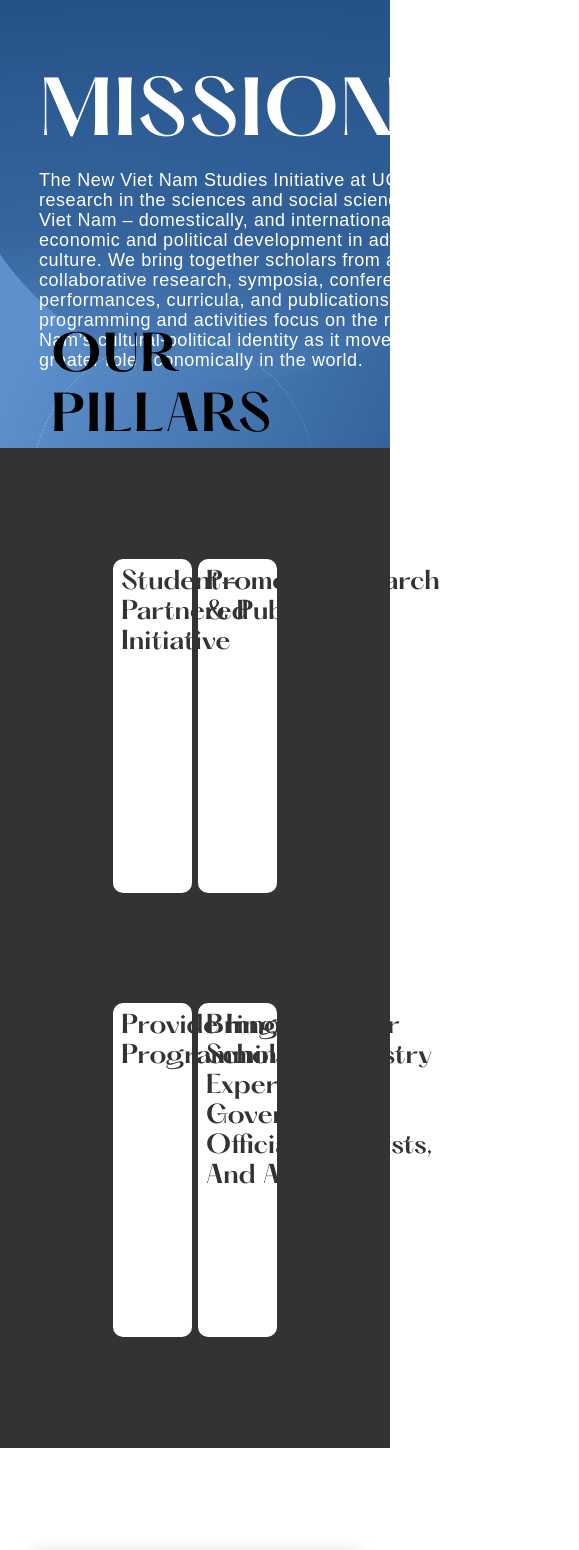
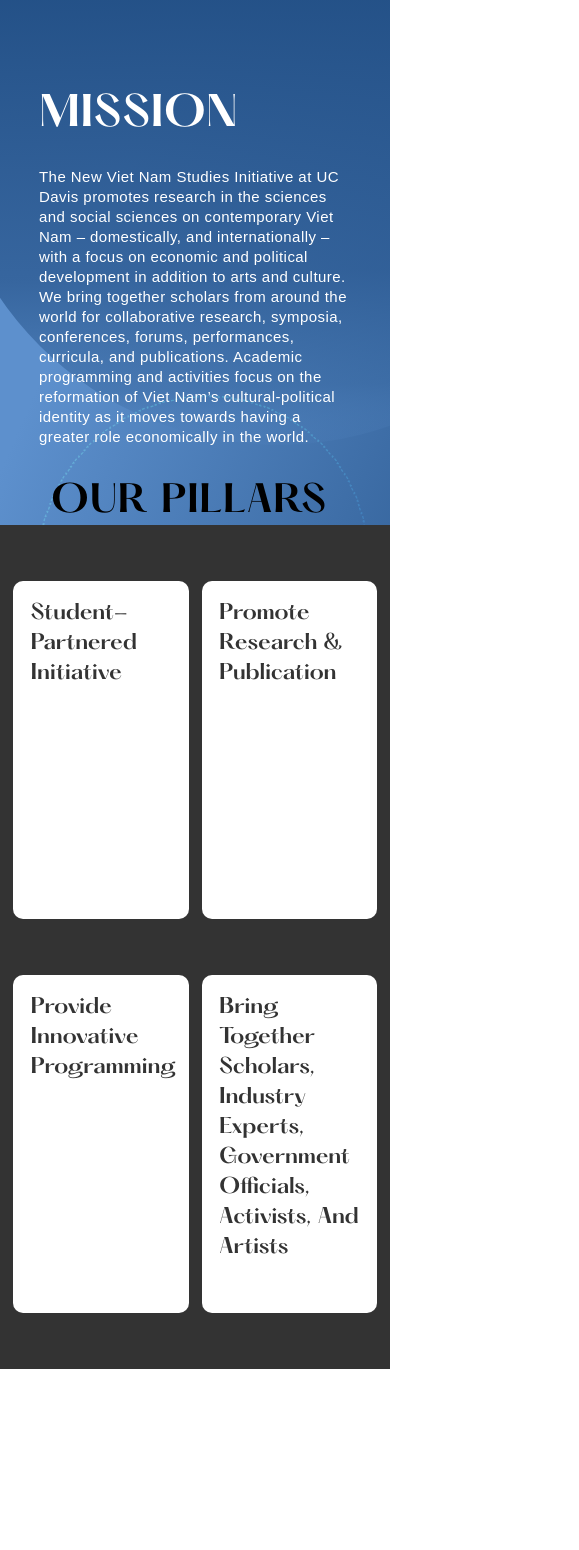
Before and after one commit to include-davis/nvsi, a Next.js app: page / in a window 390 px wide. Shown: the top 1550 px of the page, 579 px wide, since content can reach past the window. After the commit the page ends 1369 px from the top, so only its background shows below. Built offline with nearby package versions, Linux system fonts and the light colour scheme.

Commit message:
Finished up on top half responsiveness

```diff
--- a/pages/index.js
+++ b/pages/index.js
@@ -55,7 +55,7 @@
         </div>
       </div>
 
-      <div className={styles.whiteSpaceContainer}>
+      {/* <div className={styles.whiteSpaceContainer}>
         <div className={styles.donateRectangle}>
           <div className={styles.textGroup}>
             <div className={styles.Donate}>DONATE</div>
@@ -93,7 +93,7 @@
         <div className="emailname_rectangle">
           <div className="email_rectangle"></div>
         </div>
-      </div>
+      </div> */}
     </div>
   )
 }
--- a/styles/aboutPage.module.css
+++ b/styles/aboutPage.module.css
@@ -179,8 +179,44 @@
 
 /* Mobile view */
 @media screen and (max-width:1350px) {
+    .headerTitle {
+        font-size: 40px;
+    }
+    .headerBody {
+        font-size: 15px;
+        width: 80vw;
+    }
+
+    .pillarHeader {
+        font-size: 36px;
+    }
     .pillarContainer {
         flex-direction: column;
-        height: 1000px;
+        height: 100vh;
+    }
+
+    .pillarColumn1, .pillarColumn2 {
+        width: 100%;
+        height: 40%;
     }
 }
+
+@media screen and (max-width: 350px) {
+    .headerTitle {
+        font-size: 20px;
+    }
+    .headerBody {
+        margin-bottom: 150px;
+        font-size: 10px;
+        line-height: 12px;
+    }
+
+
+    .pillarHeader {
+        font-size: 15px;
+    }
+
+    .pillarContainer {
+        height: 166vw;
+    }
+}
--- a/styles/pillarCard.module.css
+++ b/styles/pillarCard.module.css
@@ -36,3 +36,27 @@
     right: 3vw;
     bottom: 2vh;
 }
+
+/* Mobile view */
+
+@media screen and (max-width: 1350px) {
+    .cardTitle {
+        font-size: 20px;
+        line-height: 30px;
+        width: 80%;
+    }
+
+    .cardContainer {
+    }
+}
+
+@media screen and (max-width: 350px) {
+    .cardTitle {
+        font-size: 8px;
+        line-height: 10px;
+        width: 80%;
+    }
+
+    .cardContainer {
+    }
+}
```
